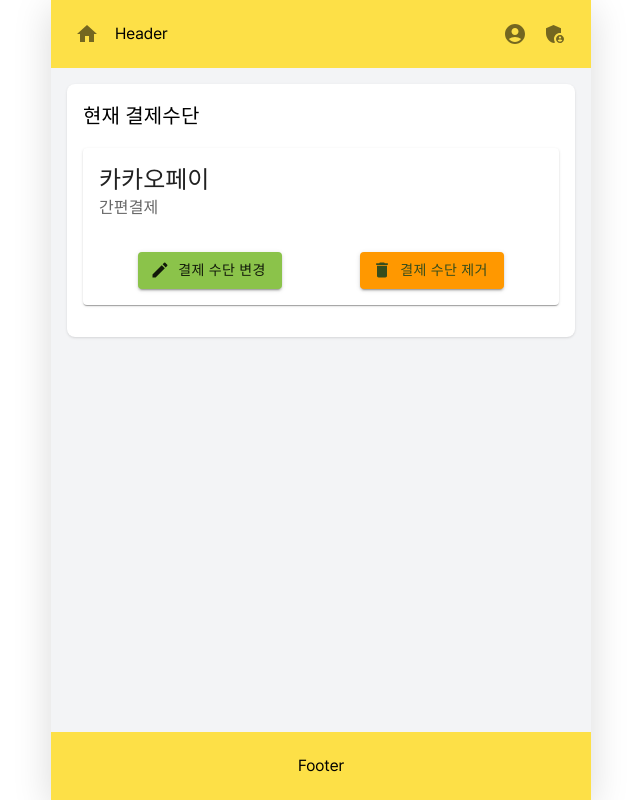
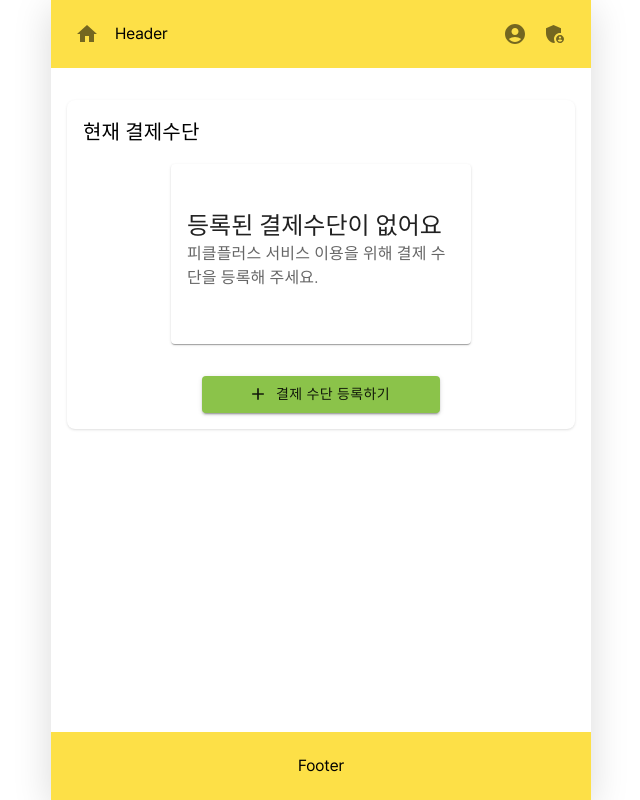
Before and after one commit to unao6/NBBANG_FE, a React (Create React App) app: page /mypage/payment in a window 1280 px wide. Shown: the whole page, without its empty margins (319-959 px from the left). Built offline with nearby package versions, Linux system fonts and the light colour scheme; no server answers.

Commit message:
feat: 카드등록 마이페이지 구현

```diff
--- a/src/api/payment/paymentApi.js
+++ b/src/api/payment/paymentApi.js
@@ -18,3 +18,15 @@
 export const requestRefund = async (paymentId, refundData) => {
   return axios.post(`${paymentUrl}/${paymentId}/refund`, refundData);
 };
+
+export const getCardInfo = async (userId) => {
+  try {
+    const response = await axios.get(`/api/card/info/${userId}`);
+    return response.data;
+  } catch (error) {
+    if (error.response && error.response.status === 404) {
+      return null;
+    }
+    throw error;
+  }
+};
--- a/src/pages/payment/PaymentMypage.jsx
+++ b/src/pages/payment/PaymentMypage.jsx
@@ -1,24 +1,44 @@
 import { Box, Button, Card, CardContent, Typography } from "@mui/material";
-import React, { useState } from "react";
+import React, { useEffect, useState } from "react";
 
 import AddIcon from "@mui/icons-material/Add";
+import Container from "../../components/Container";
 import DeleteIcon from "@mui/icons-material/Delete";
 import EditIcon from "@mui/icons-material/Edit";
+import PaymentMethodModal from "./fragments/PaymentMethodModal";
+import { getCardInfo } from "../../api/payment/paymentApi";
 
 const PaymentMypage = () => {
-  const [cardRegistered, setCardRegistered] = useState(true); // 카드 등록 여부를 설정. 등록된 카드가 없다면 false로 설정
-  const [cardInfo, setCardInfo] = useState({
-    provider: "카카오페이",
-    cardType: "간편결제",
-  });
+  const userId = 1; // 사용자의 ID를 설정합니다. 실제로는 로그인된 사용자의 ID를 가져와야 합니다.
+  const [cardInfo, setCardInfo] = useState(null);
+  const [modalOpen, setModalOpen] = useState(false); // 모달 상태 관리
+
+  useEffect(() => {
+    const fetchCardInfo = async () => {
+      try {
+        const data = await getCardInfo(userId);
+        setCardInfo(data);
+      } catch (error) {
+        console.error("카드 정보를 불러오는 중 오류 발생:", error);
+      }
+    };
+
+    fetchCardInfo();
+  }, [userId]);
 
   const handleRegister = () => {
-    // 카드 등록 로직 구현
+    // 모달을 여는 함수
+    setModalOpen(true);
+  };
+
+  const handleCloseModal = () => {
+    // 모달을 닫는 함수
+    setModalOpen(false);
   };
 
   const handleDelete = () => {
-    setCardRegistered(false);
     // 카드 삭제 로직 구현
+    setCardInfo(null);
   };
 
   const handleChange = () => {
@@ -26,20 +46,30 @@
   };
 
   return (
-    <Box className="min-h-screen bg-gray-100 p-4">
-      <Box className="max-w-lg mx-auto bg-white rounded-lg shadow p-4">
+    <Container>
+      <Box className="p-4 flex flex-col items-center">
+        <Box className="w-full bg-white rounded-lg shadow p-4 mt-4">
           <Typography variant="h6" component="div" gutterBottom>
             현재 결제수단
           </Typography>
-        {cardRegistered ? (
-          <Card className="my-4">
+          {cardInfo ? (
+            <>
+              <Card
+                className="my-4 mx-auto"
+                sx={{ width: "300px", height: "180px" }}
+              >
                 <CardContent>
                   <Typography variant="h5" component="div">
-                {cardInfo.provider}
+                    {cardInfo.issuerName}
                   </Typography>
-              <Typography color="textSecondary">{cardInfo.cardType}</Typography>
+                  <Typography color="textSecondary">
+                    {cardInfo.cardType}
+                  </Typography>
                 </CardContent>
-            <Box className="flex justify-around p-4">
+              </Card>
+              <Box
+                sx={{ display: "flex", justifyContent: "space-around", mt: 4 }}
+              >
                 <Button
                   variant="contained"
                   color="primary"
@@ -57,24 +87,39 @@
                   결제 수단 제거
                 </Button>
               </Box>
+            </>
+          ) : (
+            <>
+              <Card
+                className="my-4 mx-auto flex justify-center items-center"
+                sx={{ width: "300px", height: "180px" }}
+              >
+                <CardContent>
+                  <Typography variant="h5" component="div">
+                    등록된 결제수단이 없어요
+                  </Typography>
+                  <Typography color="textSecondary" className="mb-4">
+                    피클플러스 서비스 이용을 위해 결제 수단을 등록해 주세요.
+                  </Typography>
+                </CardContent>
               </Card>
-        ) : (
-          <Box className="text-center">
-            <Typography color="textSecondary" gutterBottom>
-              등록된 결제수단이 없습니다.
-            </Typography>
+              <Box sx={{ display: "flex", justifyContent: "center", mt: 4 }}>
                 <Button
                   variant="contained"
                   color="primary"
                   startIcon={<AddIcon />}
                   onClick={handleRegister}
+                  sx={{ width: "50%" }}
                 >
-              결제 수단 등록
+                  결제 수단 등록하기
                 </Button>
               </Box>
+            </>
           )}
         </Box>
+        <PaymentMethodModal open={modalOpen} onClose={handleCloseModal} />
       </Box>
+    </Container>
   );
 };
 
--- /dev/null
+++ b/src/pages/payment/fragments/PaymentMethodModal.jsx
@@ -0,0 +1,107 @@
+import {
+  Box,
+  Button,
+  Dialog,
+  DialogActions,
+  DialogContent,
+  DialogTitle,
+  Grid,
+  IconButton,
+} from "@mui/material";
+import React, { useState } from "react";
+
+import CloseIcon from "@mui/icons-material/Close";
+import CreditCardIcon from "@mui/icons-material/CreditCard";
+import PaymentIcon from "@mui/icons-material/Payment";
+import { useNavigate } from "react-router-dom";
+
+const PaymentMethodModal = ({ open, onClose }) => {
+  const [selectedMethod, setSelectedMethod] = useState(null);
+  const navigate = useNavigate();
+
+  const handleSelect = (method) => {
+    setSelectedMethod(method);
+  };
+
+  const handleNext = () => {
+    if (selectedMethod === "kakaopay") {
+      navigate("/payment/kakaopay/register");
+    } else if (selectedMethod === "creditcard") {
+      navigate("/CreditCardRegister");
+    }
+    onClose();
+  };
+
+  const getButtonStyles = (method) => ({
+    borderColor: selectedMethod === method ? "primary.main" : "grey.400",
+    color: selectedMethod === method ? "primary.main" : "#B4B4B4",
+    backgroundColor: "white",
+    boxShadow:
+      selectedMethod === method ? "0 0 10px rgba(0, 0, 0, 0.2)" : "none",
+    "&:hover": {
+      borderColor: "primary.main",
+      backgroundColor: "white",
+    },
+  });
+
+  return (
+    <Dialog open={open} onClose={onClose} fullWidth maxWidth="xs">
+      <DialogTitle>
+        등록할 결제수단을 선택해 주세요
+        <IconButton
+          aria-label="close"
+          onClick={onClose}
+          sx={{
+            position: "absolute",
+            right: 8,
+            top: 8,
+            color: (theme) => theme.palette.grey[500],
+          }}
+        >
+          <CloseIcon />
+        </IconButton>
+      </DialogTitle>
+      <DialogContent>
+        <Box className="my-4">
+          <Grid container spacing={2}>
+            <Grid item xs={6}>
+              <Button
+                variant="outlined"
+                startIcon={<PaymentIcon />}
+                className="w-full"
+                onClick={() => handleSelect("kakaopay")}
+                sx={getButtonStyles("kakaopay")}
+              >
+                카카오페이
+              </Button>
+            </Grid>
+            <Grid item xs={6}>
+              <Button
+                variant="outlined"
+                startIcon={<CreditCardIcon />}
+                className="w-full"
+                onClick={() => handleSelect("creditcard")}
+                sx={getButtonStyles("creditcard")}
+              >
+                체크/신용카드
+              </Button>
+            </Grid>
+          </Grid>
+        </Box>
+      </DialogContent>
+      <DialogActions sx={{ justifyContent: "center" }}>
+        <Button
+          variant="contained"
+          color="primary"
+          onClick={handleNext}
+          sx={{ width: "50%" }}
+          disabled={!selectedMethod}
+        >
+          다음
+        </Button>
+      </DialogActions>
+    </Dialog>
+  );
+};
+
+export default PaymentMethodModal;
```
Lines whose indentation alone changed are shown as unchanged.
